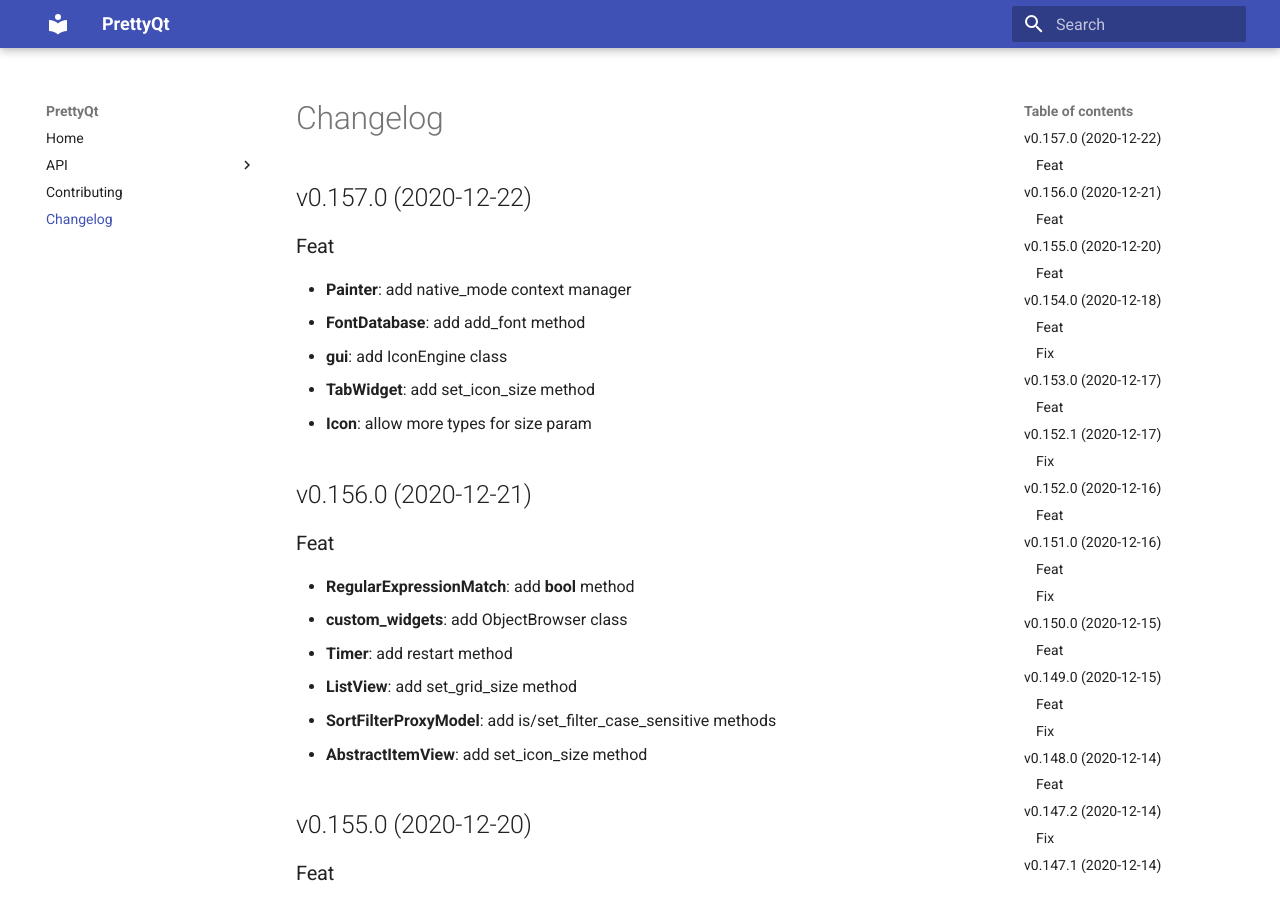
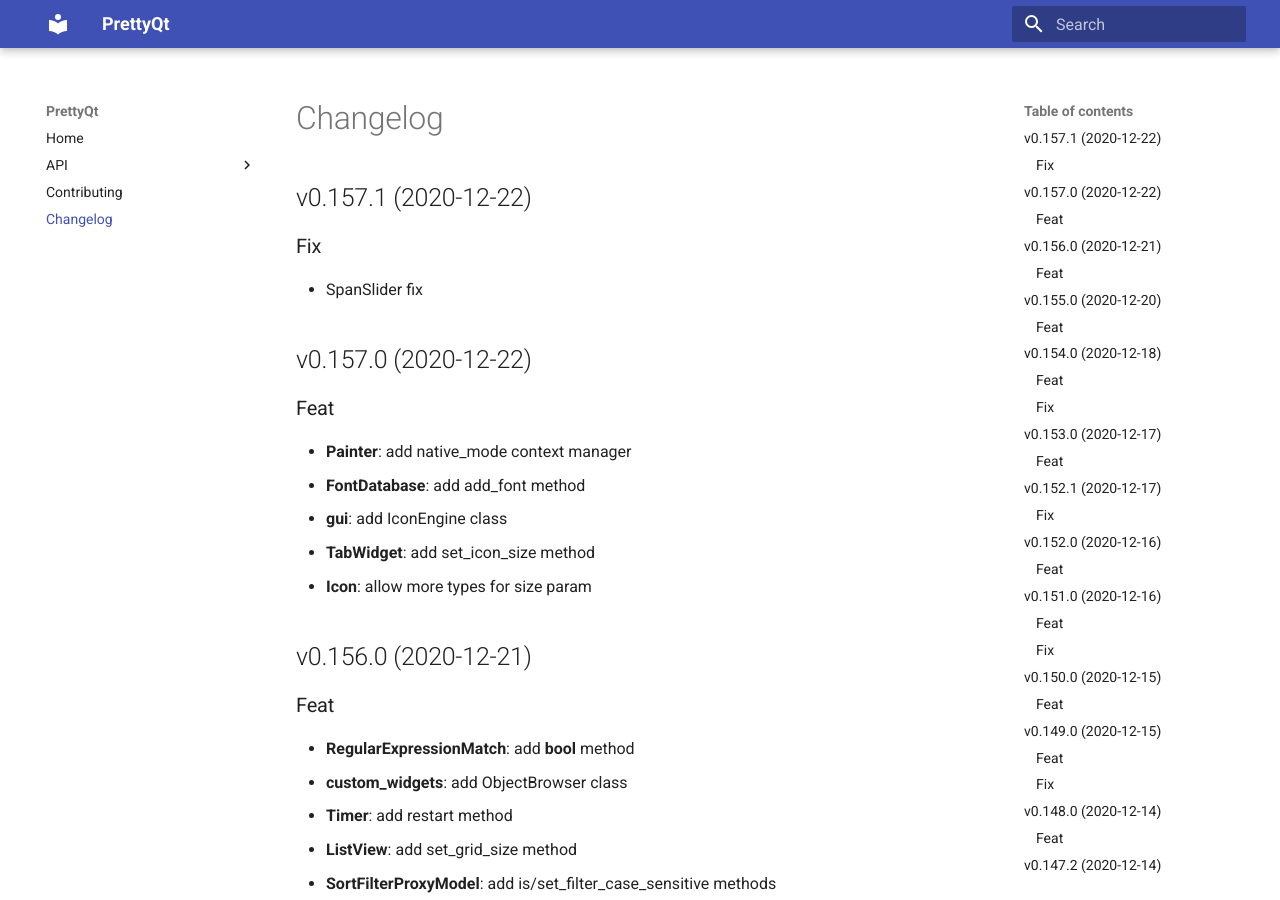
Before and after one commit to phil65/PrettyQt, an MkDocs documentation site: the page built from docs/changelog.md, in a window 1280 px wide and 900 px high. Built offline with MkDocs 1.6.1 and Material for MkDocs 9.7.7, drawn with Linux system fonts in a browser that asks for light colours.

Commit message:
bump: version 0.157.0 → 0.157.1

```diff
--- a/docs/changelog.md
+++ b/docs/changelog.md
@@ -1,3 +1,9 @@
+## v0.157.1 (2020-12-22)
+
+### Fix
+
+- SpanSlider fix
+
 ## v0.157.0 (2020-12-22)
 
 ### Feat
--- a/prettyqt/__init__.py
+++ b/prettyqt/__init__.py
@@ -2,7 +2,7 @@
 
 __author__ = """Philipp Temminghoff"""
 __email__ = "phil65@kodi.tv"
-__version__ = "0.157.0"
+__version__ = "0.157.1"
 
 
 def debug():
--- a/pyproject.toml
+++ b/pyproject.toml
@@ -1,6 +1,6 @@
 [tool.poetry]
 name = "PrettyQt"
-version = "0.157.0"
+version = "0.157.1"
 description = "A pythonic layer on top of qtpy"
 readme = 'docs/index.md'
 repository = "https://github.com/phil65/prettyqt"
@@ -136,7 +136,7 @@ exclude = '''
 '''
 [tool.commitizen]
 name = "cz_conventional_commits"
-version = "0.157.0"
+version = "0.157.1"
 tag_format = "v$version"
 version_files = [
     "prettyqt/__init__.py:__version__",
--- a/setup.py
+++ b/setup.py
@@ -37,6 +37,6 @@ setup(
     packages=find_packages(),
     test_suite="tests",
     url="https://github.com/phil65/prettyqt",
-    version="0.157.0",
+    version="0.157.1",
     zip_safe=False,
 )
```
Also changed, not shown: CHANGELOG.md (+6 -0 lines).
